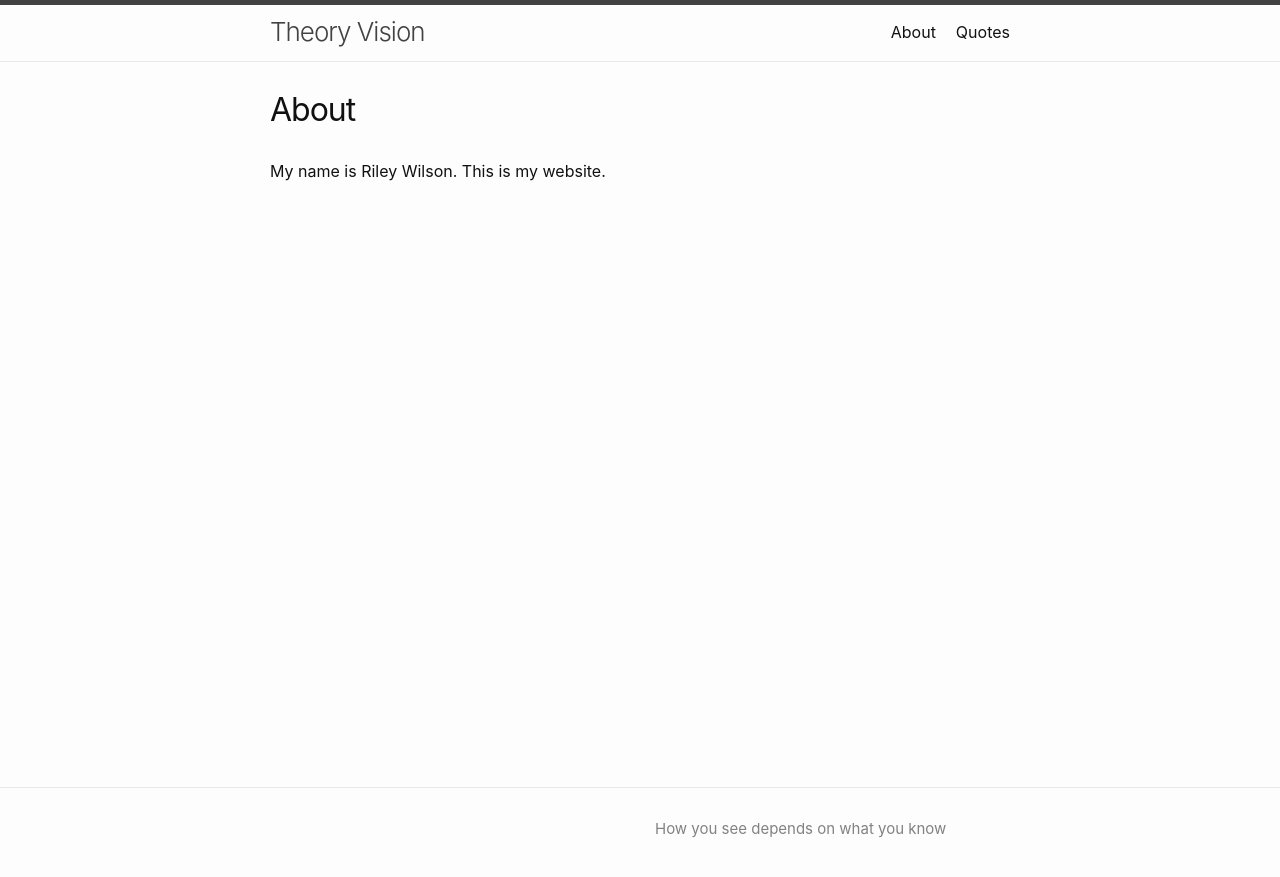
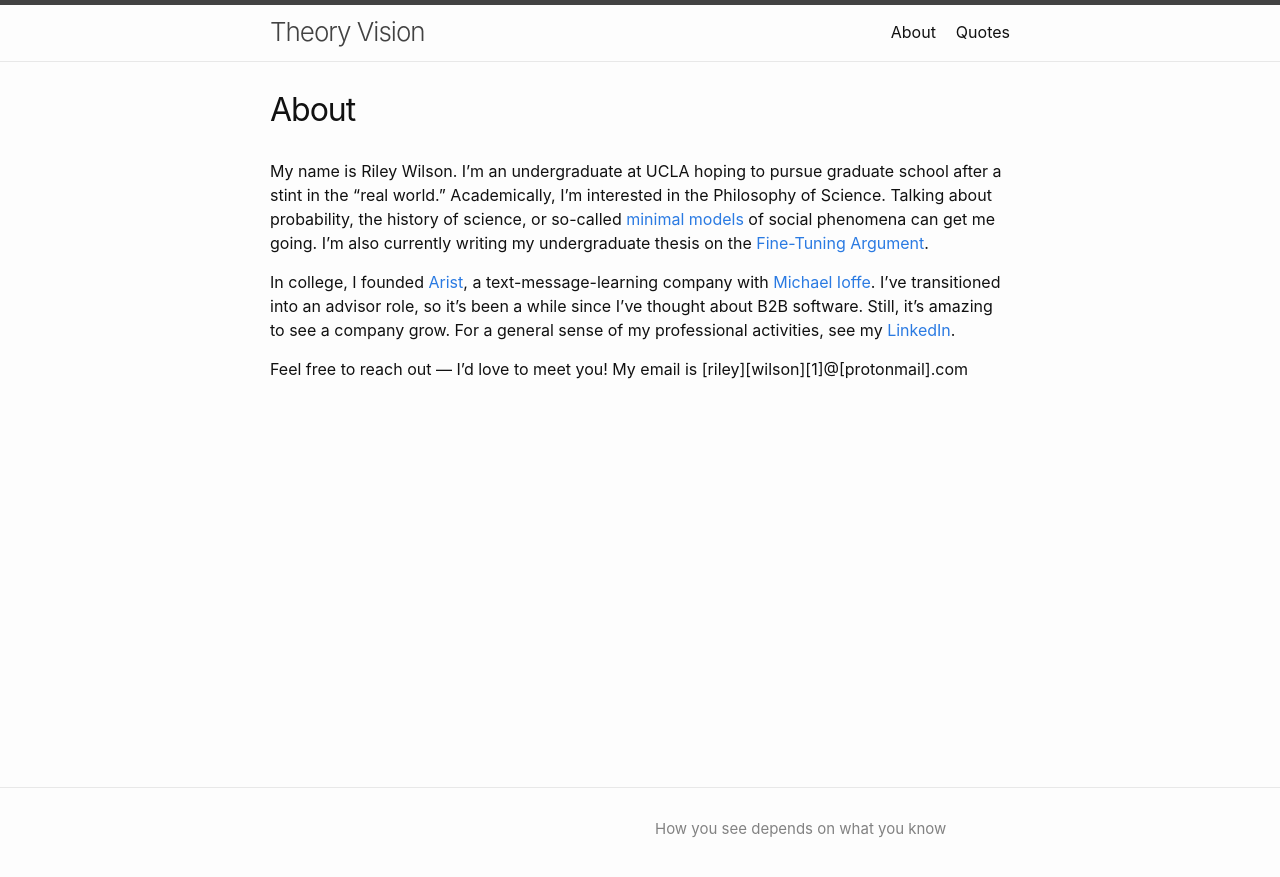
Before and after one commit to riley-wilson/rw_blog, a Jekyll site: the page built from about.markdown, in a window 1280 px wide. Shown: the top 877 px of the page. Built offline with Jekyll 4.4.1, drawn with Linux system fonts in a browser that asks for light colours.

Commit message:
about page

```diff
--- a/about.markdown
+++ b/about.markdown
@@ -4,4 +4,8 @@ title: About
 permalink: /about/
 ---
 
-My name is Riley Wilson. This is my website.
+My name is Riley Wilson. I'm an undergraduate at UCLA hoping to pursue graduate school after a stint in the "real world." Academically, I'm interested in the Philosophy of Science. Talking about probability, the history of science, or so-called [minimal models](https://en.wikipedia.org/wiki/Schelling%27s_model_of_segregation) of social phenomena can get me going. I'm also currently writing my undergraduate thesis on the [Fine-Tuning Argument](https://plato.stanford.edu/entries/fine-tuning/).
+
+In college, I founded [Arist](https://www.arist.co/), a text-message-learning company with [Michael Ioffe](https://twitter.com/realioffe?ref_src=twsrc%5Egoogle%7Ctwcamp%5Eserp%7Ctwgr%5Eauthor). I've transitioned into an advisor role, so it's been a while since I've thought about B2B software. Still, it's amazing to see a company grow. For a general sense of my professional activities, see my [LinkedIn](https://www.linkedin.com/in/riley-w-b9081bb2/).
+
+Feel free to reach out — I'd love to meet you! My email is [riley][wilson][1]@[protonmail].com
```
